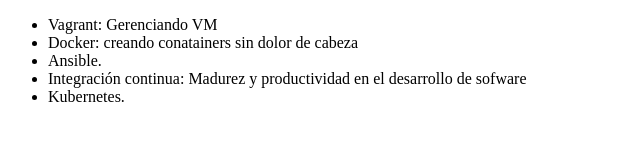
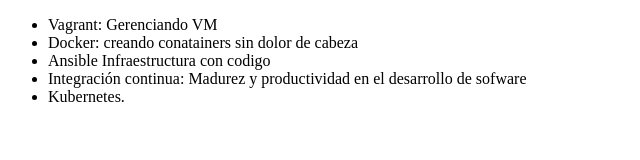
Before and after one commit to adonapp/alura-git, a plain HTML site: page index.html in a window 1280 px wide. Shown: the whole page, without its empty margins (0-640 px from the left). Drawn offline with Linux system fonts and the light colour scheme.

Commit message:
Cambiando el nombre del curso de Ansible

```diff
--- a/index.html
+++ b/index.html
@@ -8,7 +8,7 @@
      <ul>
          <li> Vagrant: Gerenciando VM </li>
          <li> Docker: creando conatainers sin dolor de cabeza </li>
-         <li> Ansible. </li>
+         <li> Ansible Infraestructura con codigo </li>
          <li> Integración continua: Madurez y productividad en el desarrollo de sofware </li>
          <li> Kubernetes. </li>
      </ul>
```
